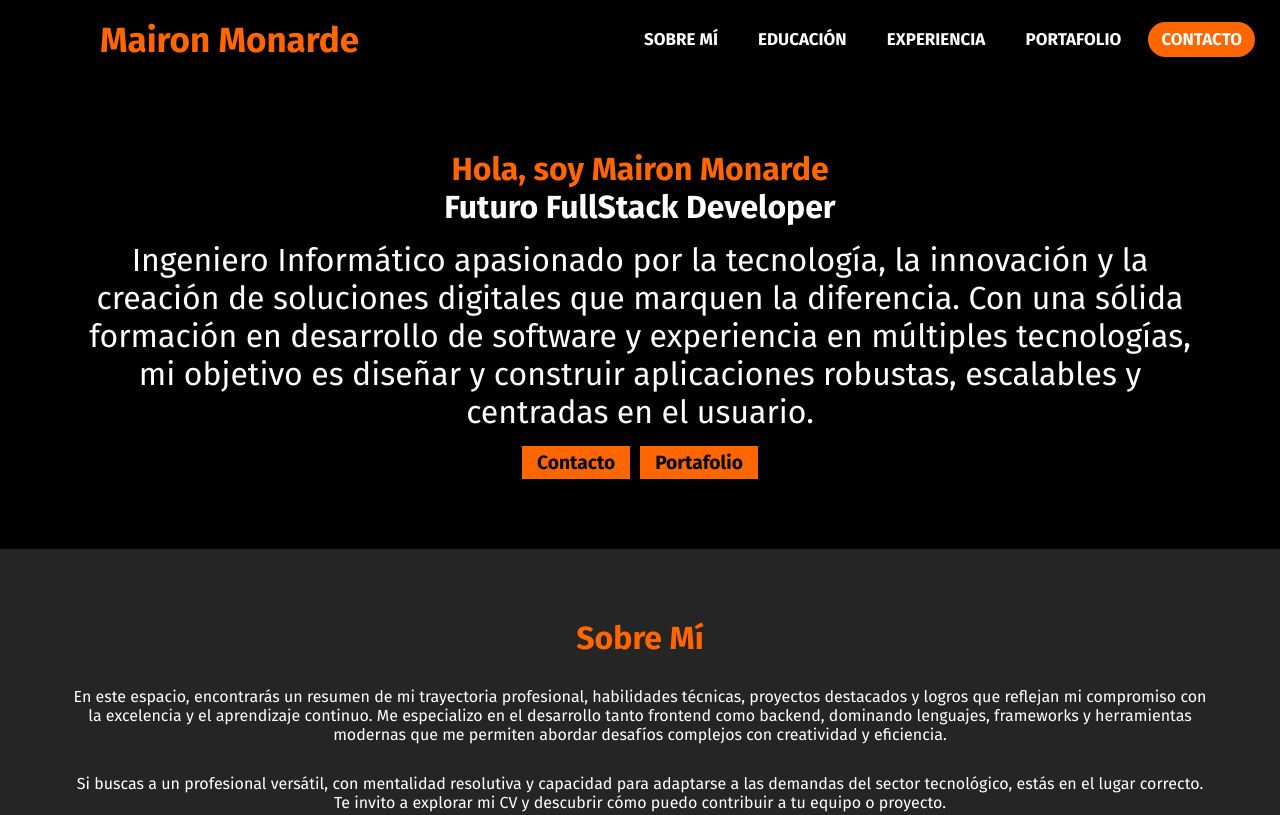
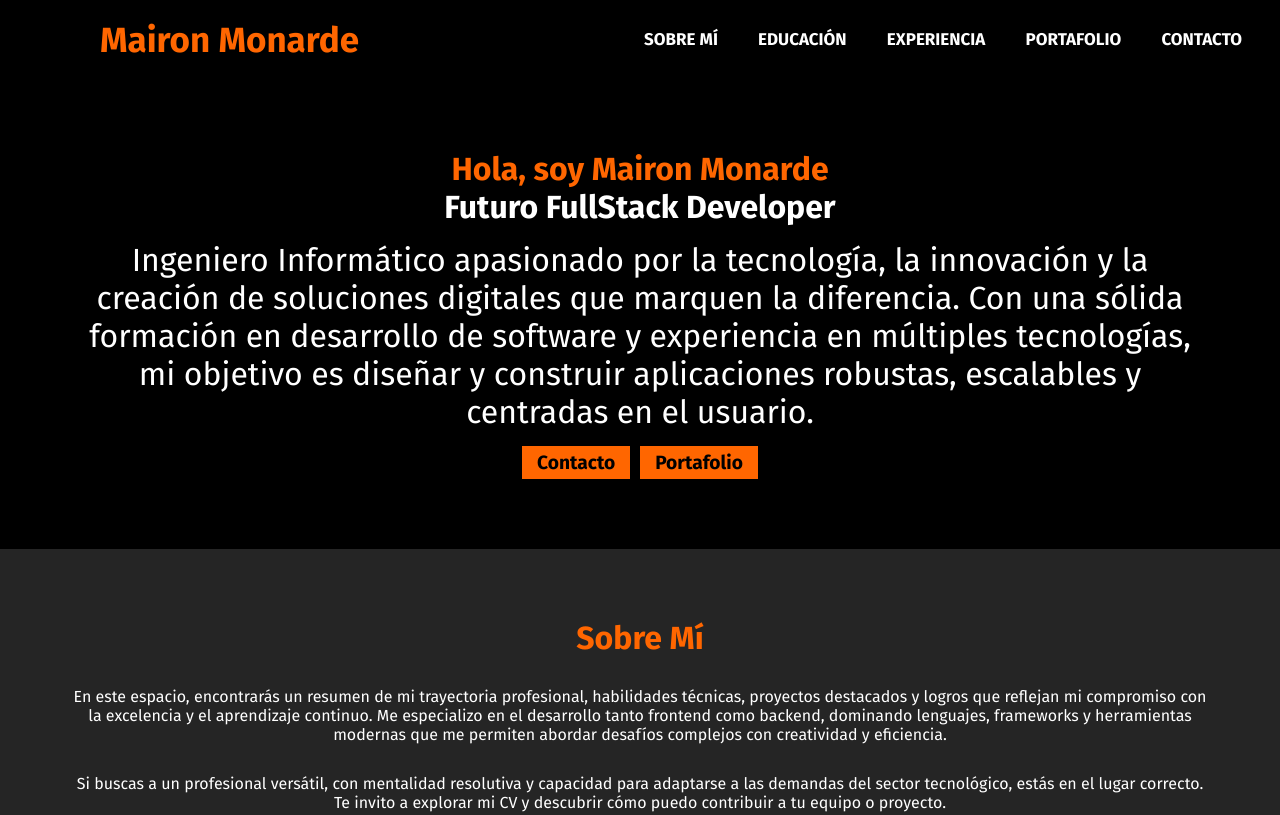
Before and after one commit to chgeiser/MaironMonarde.github.io, a plain HTML site: page index.html in a window 1280 px wide. Shown: the top 815 px of the page. Drawn offline with Linux system fonts and the light colour scheme.

Commit message:
primer commit

```diff
--- a/index.html
+++ b/index.html
@@ -32,7 +32,7 @@
                 <a href="#portafolio">Portafolio</a>
             </li>
             <li class="li_links_nav">
-                <a href="#contacto" class="active">Contacto</a>
+                <a href="#contacto">Contacto</a>
             </li>
         </ul>
     </nav>
```
